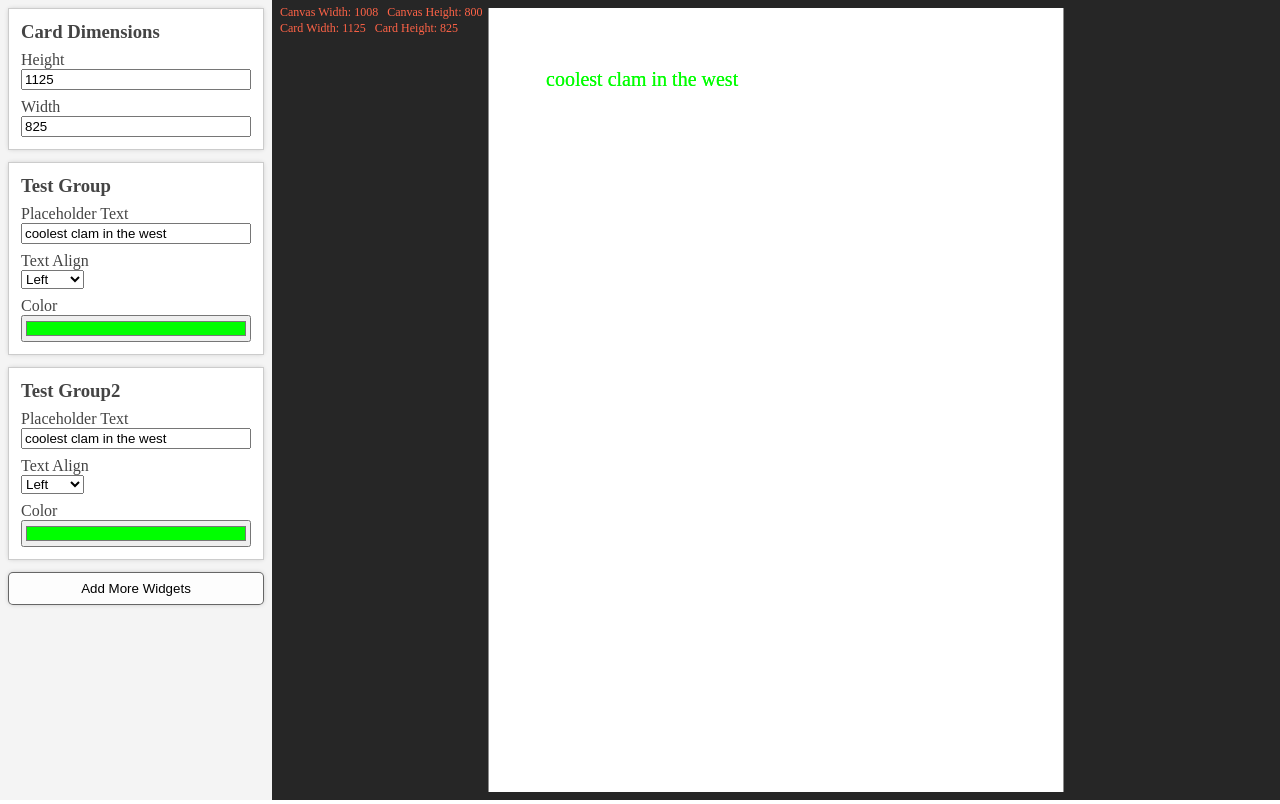
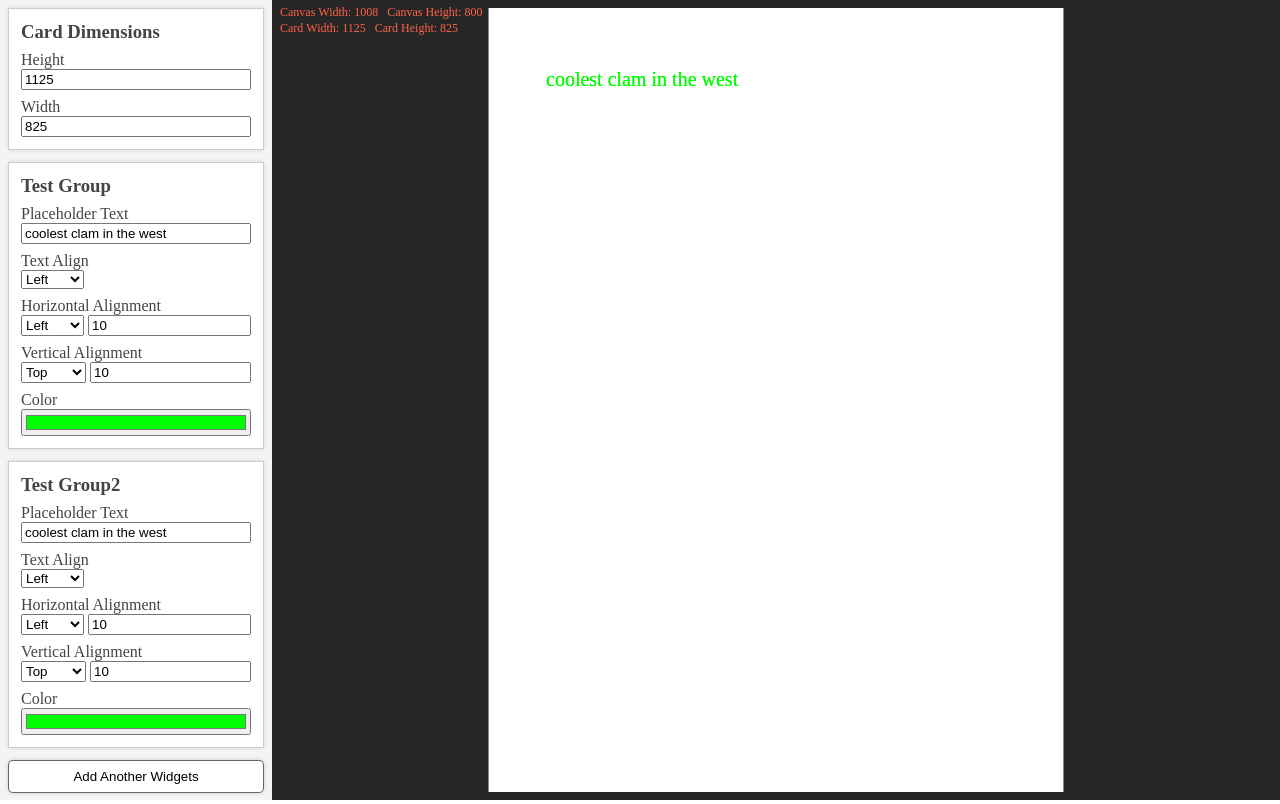
Before and after one commit to saint-justin/dummycards, a React (Vite) app: page / in a window 1280 px wide. Built offline with nearby package versions, Linux system fonts and the light colour scheme; the HTML template or start-up script is replaced by a standard one.

Commit message:
reformatted widgetpositional to work w/ less interaction

```diff
--- a/src/App.scss
+++ b/src/App.scss
@@ -25,22 +25,23 @@
 
   button {
     padding: 8px 0;
-    background: rgba(255, 255, 255, 0.829);
-    box-shadow: 0 0 5px -1px rgba(0,0,0,0.25);
+    background: #fff;
+    box-shadow: 0 0 5px -1px rgba(0, 0, 0, 0.25);
     border: 1px solid rgba(0, 0, 0, 0.6);
     border-radius: 5px;
+    transition: 0.15s;
   }
 
   button:hover {
-    // background-color: green;
-    background: rgb(219,219,219);
-    background: linear-gradient(0deg, rgba(219,219,219,1) 0%, rgba(255,255,255,1) 100%);
+    // background: rgb(219,219,219);
+    // background: linear-gradient(0deg, rgba(219,219,219,1) 0%, rgba(255,255,255,1) 100%);
+    padding: 10px 0;
+    border: 2.5px solid rgba(0, 0, 0, 0.6);
+    box-shadow: 0 2px 5px -1px rgba(0, 0, 0, 0.5);
   }
 
   button:active {
-    // background-color: green;
-    background: rgb(219,219,219);
-    background: linear-gradient(0deg, rgba(194,194,194,1) 0%, rgba(255,255,255,1) 100%);
+    background:rgb(168, 212, 168);
   }
 }
 
--- a/src/App.tsx
+++ b/src/App.tsx
@@ -7,6 +7,7 @@
 import Button from './components/atoms/Button';
 import WidgetInput from './components/molecules/WidgetInput';
 import WidgetDropdown from './components/molecules/WidgetDropdown';
+import WidgetPositional from './components/molecules/WidgetPositional';
 import WidgetGroup from './components/organisms/WidgetGroup';
 import Canvas from './components/atoms/Canvas';
 
@@ -51,11 +52,43 @@
   // Creating a second widget to allow users to submit info to be displayed
   const generateNewInputWidget = (key: number, name: string): JSX.Element => {
     const generatedInputTypes: JSX.Element[] = [];
-    generatedInputTypes.push(<WidgetInput name="Placeholder Text" defaultValue="coolest clam in the west" key="test_text" drawableProp="text" />);
-    generatedInputTypes.push(<WidgetDropdown name="Text Align" key="test_dropdownTextAlign" options={['left', 'center', 'right']} drawableProp="textAlign" defaultOption="left" />);
-    // generatedInputTypes.push(<WidgetDropdown name="Horizontal Alignment" key="test_dropdown_ha" options={['left', 'center', 'right']} initialProperty="start" alignmentType="horizontal" />);
-    // generatedInputTypes.push(<WidgetDropdown name="Vertical Alignment" key="test_dropdown_va" options={['top', 'center', 'bottom']} initialProperty="start" alignmentType="vertical" />);
-    generatedInputTypes.push(<WidgetInput type="color" name="Color" defaultValue="#00ff00" key="test_color" drawableProp="fillStyle" />);
+    generatedInputTypes.push(<WidgetInput
+      name="Placeholder Text"
+      defaultValue="coolest clam in the west"
+      key="test_text"
+      drawableProp="text"
+    />);
+    generatedInputTypes.push(<WidgetDropdown
+      name="Text Align"
+      key="test_dropdownTextAlign"
+      options={['left', 'center', 'right']}
+      drawableProp="textAlign"
+      defaultOption="left"
+    />);
+
+    generatedInputTypes.push(<WidgetPositional
+      name="Horizontal Alignment"
+      key="test_dropdown_ha"
+      defaultValue="10"
+      defaultOption="left"
+      positionalType="horizontal"
+    />);
+
+    generatedInputTypes.push(<WidgetPositional
+      name="Vertical Alignment"
+      key="test_dropdown_va"
+      defaultValue="10"
+      defaultOption="left"
+      positionalType="vertical"
+    />);
+
+    generatedInputTypes.push(<WidgetInput
+      type="color"
+      name="Color"
+      defaultValue="#00ff00"
+      key="test_color"
+      drawableProp="fillStyle"
+    />);
 
     return (
       <WidgetGroup
@@ -99,27 +132,7 @@
 
     widgetGroups.push(generateNewInputWidget(1, 'Test Group'));
     widgetGroups.push(generateNewInputWidget(2, 'Test Group2'));
-
-    /*
-    useCallback(async (d: Drawable, id: string) => {
-      setDrawables((currentDrawables: Map<string, Drawable>) => {
-        const drawablesClone = _.cloneDeep(currentDrawables);
-        drawablesClone.set(id, d);
-        return drawablesClone;
-      });
-    }, []);
-    */
-
-
-    // const addMoreOnClick = () => {
-    //   const id = widgets?.length;
-    //   const newWidget = generateNewInputWidget(id || -1, 'Extra Input');
-    //   const newArr = _.cloneDeep(widgets);
-    //   newArr.push(newWidget);
-    //   setWidgets(newArr);
-    // };
-
-    setAddMoreButton(<Button name="Add More Widgets" action={addMoreOnClick} />);
+    setAddMoreButton(<Button name="Add Another Widgets" action={addMoreOnClick} />);
 
     // Set our collection of widgets into state
     setWidgets(widgetGroups);
--- a/src/components/atoms/Dropdown.tsx
+++ b/src/components/atoms/Dropdown.tsx
@@ -7,6 +7,7 @@
   options: string[],
   defaultOption: string,
   action: ((str: string) => void),
+  ref?: React.MutableRefObject<HTMLSelectElement>
 };
 
 const WidgetDropdown = (props: WDropdownProps): JSX.Element => {
@@ -15,6 +16,7 @@
     options,
     defaultOption,
     action,
+    ref,
   } = props;
 
   // Helper fxns to clean names and generate option boxes from strings
@@ -46,6 +48,7 @@
       <select
         onChange={handleSelectChange}
         placeholder={defaultOption}
+        ref={ref}
       >
         {generateOptions(options)}
       </select>
@@ -53,4 +56,8 @@
   );
 };
 
+WidgetDropdown.defaultProps = {
+  ref: null,
+};
+
 export default WidgetDropdown;
--- /dev/null
+++ b/src/components/molecules/WidgetPositional.scss
@@ -0,0 +1,8 @@
+.widget-positional {
+  display: flex;
+  flex-direction: row;
+
+  input {
+    margin-left: 4px;
+  }
+}
--- /dev/null
+++ b/src/components/molecules/WidgetPositional.tsx
@@ -0,0 +1,112 @@
+import * as React from 'react';
+import { useState, useEffect } from 'react';
+import Dropdown from '../atoms/Dropdown';
+import Label from '../atoms/Label';
+import Input from '../atoms/Input';
+import { WInput } from '../../utils/types';
+import { cleanString } from '../../utils/Helpers';
+
+import './WidgetPositional.scss';
+
+type PositionalOption = 'left' | 'right' | 'top' | 'bottom' | 'center';
+
+type WDropdownProps = {
+  name: string,
+  defaultValue: string | number,
+  positionalType: 'horizontal' | 'vertical',
+  defaultOption: PositionalOption,
+  placeholder?: string,
+  action?: ((widgetInput: WInput) => void),
+};
+
+const WidgetDropdown = (props: WDropdownProps): JSX.Element => {
+  const {
+    name, positionalType, placeholder, action, defaultOption, defaultValue,
+  } = props;
+
+  const [value, setValue] = useState<string>(defaultValue.toString());
+  const [activeOpt, setActiveOpt] = useState<PositionalOption>(defaultOption);
+  const [options, setOptions] = useState<string[]>([]);
+
+  // Input Change Handler
+  const inputChange = (newValue: string) => {
+    if (!action) throw new Error('Error: Tried to call action in WidgetDropdown before action was set');
+    if (['left', 'right', 'top', 'bottom', 'center'].includes(newValue)) {
+      const typedValue = newValue as PositionalOption;
+      setActiveOpt(typedValue);
+
+      switch (newValue) {
+        case 'left':
+          action({ property: 'left', value });
+          action({ property: 'right', value: 'none' });
+          break;
+        case 'top':
+          action({ property: 'bottom', value: 'none' });
+          action({ property: 'top', value });
+          break;
+        case 'center':
+          if (positionalType === 'horizontal') {
+            action({ property: 'left', value: 'center' });
+            action({ property: 'right', value: 'none' });
+            break;
+          } else {
+            action({ property: 'top', value: 'center' });
+            action({ property: 'bottom', value: 'none' });
+            break;
+          }
+        case 'right':
+          action({ property: 'left', value: 'none' });
+          action({ property: 'right', value });
+          break;
+        case 'bottom':
+          action({ property: 'bottom', value });
+          action({ property: 'top', value: 'none' });
+          break;
+        default:
+          throw new Error(`Illegal value '${newValue}' passed to WidgetPositional (${name})`);
+      }
+    } else {
+      setValue(newValue);
+
+      if (activeOpt === 'center') throw new Error(`Attempted to set a value '${value}' while centered in WidgetPositional (${name})`);
+      action({ property: activeOpt, value: newValue });
+    }
+  };
+
+  // Initialize dropdown options based on whether this is vertical or horizontal
+  useEffect(() => {
+    const drops = positionalType === 'horizontal'
+      ? ['left', 'center', 'right']
+      : ['top', 'center', 'bottom'];
+    setOptions(drops);
+  }, []);
+
+  return (
+    <>
+      <Label name={name} labelFor={`positional_${cleanString(name)}`} />
+      <div className="widget-positional">
+        <Dropdown
+          name={name}
+          action={inputChange}
+          options={options}
+          defaultOption={defaultOption || options[0]}
+        />
+        <Input
+          name={name}
+          type="text"
+          placeholder={placeholder || 'placeholder text'}
+          defaultValue={defaultValue || 10}
+          action={inputChange}
+          disabled={activeOpt === 'center'}
+        />
+      </div>
+    </>
+  );
+};
+
+WidgetDropdown.defaultProps = {
+  action: undefined,
+  placeholder: undefined,
+};
+
+export default WidgetDropdown;
--- a/src/components/organisms/WidgetGroup.tsx
+++ b/src/components/organisms/WidgetGroup.tsx
@@ -66,7 +66,7 @@
         return;
 
       default:
-        throw new Error(`Error: Illegal drawable property given to widgetGroup (${name}`);
+        throw new Error(`Error: Illegal drawable property given to widgetGroup (${name})`);
     }
   };
 
```
Also changed, not shown: src/components/molecules/WidgetDropInput.tsx (deleted, +0 -58 lines).
